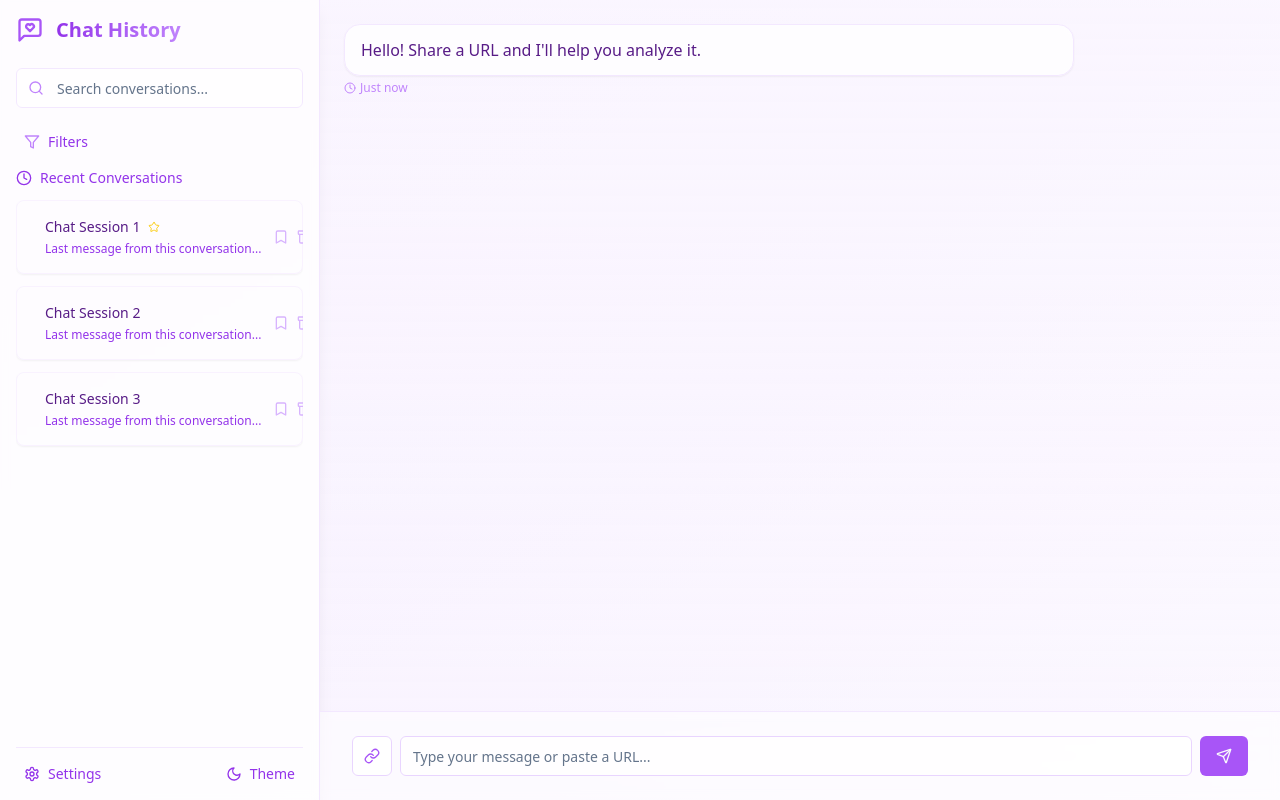
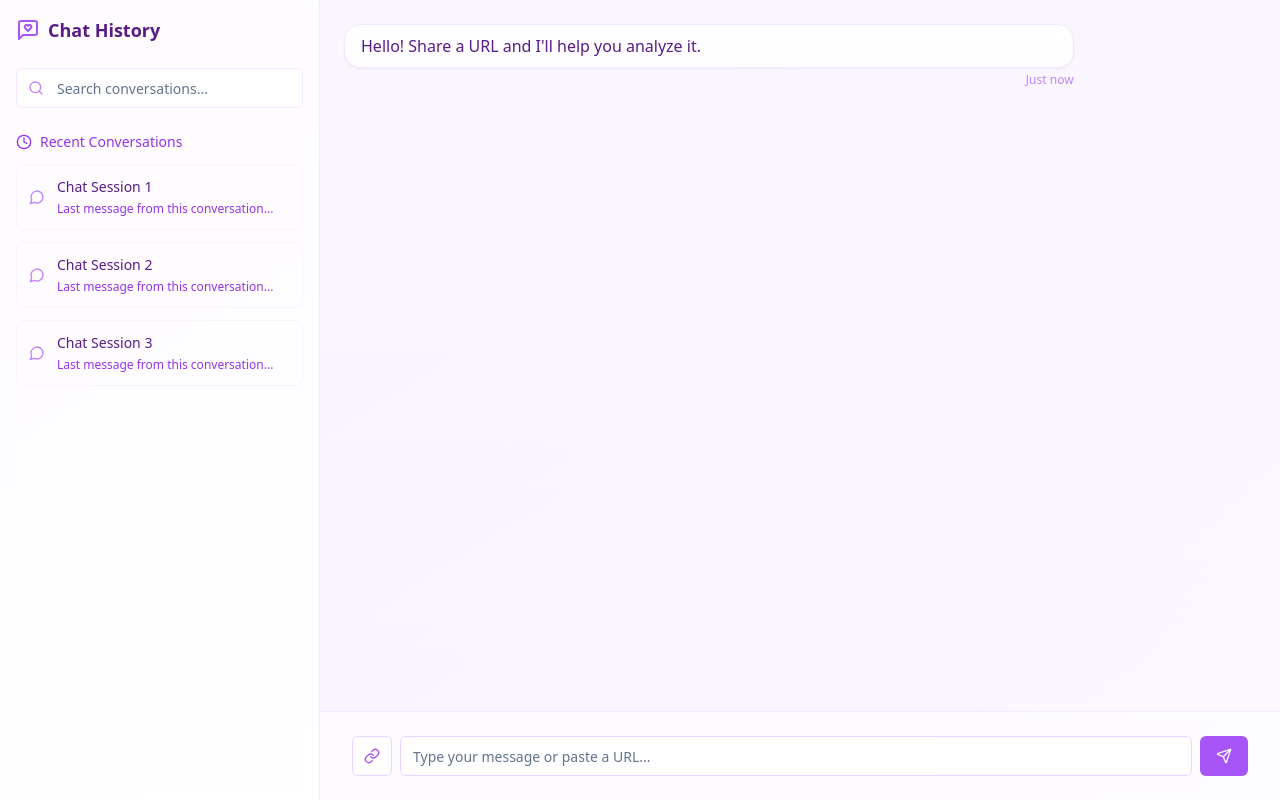
Before and after one commit to ChahraouiYasmin/serene-scribe-nexus, a React (Vite) app: page / in a window 1280 px wide. Built offline with nearby package versions, Linux system fonts and the light colour scheme.

Commit message:
Reverted to commit d1a01a7203943b3e129bacb0f574d0a80893a66e

```diff
--- a/src/components/MessageBubble.tsx
+++ b/src/components/MessageBubble.tsx
@@ -1,7 +1,6 @@
 
 import { cn } from "@/lib/utils";
 import { motion } from "framer-motion";
-import { Clock, CheckCheck, Link } from "lucide-react";
 
 interface MessageBubbleProps {
   message: string;
@@ -16,42 +15,21 @@ export const MessageBubble = ({ message, isUser, timestamp }: MessageBubbleProps
       animate={{ opacity: 1, translateY: 0 }}
       transition={{ duration: 0.3 }}
       className={cn(
-        "max-w-[80%] mb-4 group",
+        "max-w-[80%] mb-4",
         isUser ? "ml-auto" : "mr-auto"
       )}
     >
       <div className={cn(
-        "rounded-2xl px-4 py-3 shadow-sm backdrop-blur-sm relative group",
+        "rounded-2xl px-4 py-2 shadow-sm backdrop-blur-sm",
         isUser
           ? "bg-gradient-to-r from-purple-500 to-purple-600 text-white"
           : "bg-white/80 text-purple-900 border border-purple-100"
       )}>
         <p className="leading-relaxed">{message}</p>
-        {message.includes("http") && (
-          <Link className={cn(
-            "absolute -top-2 -right-2 h-4 w-4",
-            isUser ? "text-white/70" : "text-purple-400"
-          )} />
-        )}
       </div>
-      <div className={cn(
-        "flex items-center gap-1 mt-1",
-        isUser ? "justify-end" : "justify-start"
-      )}>
-        <Clock className={cn(
-          "h-3 w-3",
-          isUser ? "text-purple-300" : "text-purple-400"
-        )} />
-        <span className={cn(
-          "text-xs",
-          isUser ? "text-purple-300" : "text-purple-400"
-        )}>
-          {timestamp}
-        </span>
-        {isUser && (
-          <CheckCheck className="h-3 w-3 text-purple-300 ml-1" />
-        )}
-      </div>
+      <span className="text-xs text-purple-400 mt-1 block text-right">
+        {timestamp}
+      </span>
     </motion.div>
   );
 };
--- a/src/components/Sidebar.tsx
+++ b/src/components/Sidebar.tsx
@@ -1,6 +1,6 @@
 
 import { useState } from "react";
-import { Search, Clock, MessageCircle, MessageSquareHeart, Star, Bookmark, Archive, Settings, Moon, Filter } from "lucide-react";
+import { Search, Clock, MessageCircle, MessageSquareHeart } from "lucide-react";
 import { Input } from "./ui/input";
 import { cn } from "@/lib/utils";
 import { motion } from "framer-motion";
@@ -9,26 +9,21 @@ export const Sidebar = () => {
   const [searchTerm, setSearchTerm] = useState("");
 
   return (
-    <div className="w-80 border-r border-purple-100 bg-white/70 backdrop-blur-sm p-4 flex flex-col h-full shadow-lg">
+    <div className="w-80 border-r border-purple-100 bg-white/70 backdrop-blur-sm p-4 flex flex-col h-full">
       <div className="mb-6">
-        <div className="flex items-center gap-3 mb-6">
-          <MessageSquareHeart className="h-7 w-7 text-purple-500" />
-          <h2 className="text-xl font-semibold bg-gradient-to-r from-purple-600 to-purple-400 bg-clip-text text-transparent">Chat History</h2>
+        <div className="flex items-center gap-2 mb-6">
+          <MessageSquareHeart className="h-6 w-6 text-purple-500" />
+          <h2 className="text-lg font-semibold text-purple-900">Chat History</h2>
         </div>
-        <div className="relative group">
-          <Search className="absolute left-3 top-1/2 transform -translate-y-1/2 h-4 w-4 text-purple-400 group-hover:text-purple-600 transition-colors" />
+        <div className="relative">
+          <Search className="absolute left-3 top-1/2 transform -translate-y-1/2 h-4 w-4 text-purple-400" />
           <Input
             value={searchTerm}
             onChange={(e) => setSearchTerm(e.target.value)}
             placeholder="Search conversations..."
-            className="pl-10 border-purple-100 focus:border-purple-200 bg-white/50 hover:bg-white/70 transition-all"
+            className="pl-10 border-purple-100 focus:border-purple-200 bg-white/50"
           />
         </div>
-      </div>
-
-      <div className="flex items-center gap-2 px-2 mb-4">
-        <Filter className="h-4 w-4 text-purple-400" />
-        <span className="text-sm font-medium text-purple-600">Filters</span>
       </div>
 
       <div className="flex-1 overflow-y-auto space-y-3">
@@ -43,43 +38,25 @@ export const Sidebar = () => {
             animate={{ opacity: 1, y: 0 }}
             transition={{ delay: i * 0.1 }}
             className={cn(
-              "p-4 rounded-lg cursor-pointer transition-all",
+              "p-3 rounded-lg cursor-pointer transition-all",
               "hover:bg-purple-50/50 group",
-              "border border-purple-100/50 shadow-sm hover:shadow-md"
+              "border border-purple-100/50"
             )}
           >
             <div className="flex items-center gap-3">
-              <MessageCircle className="h-5 w-5 text-purple-400 group-hover:text-purple-500" />
+              <MessageCircle className="h-4 w-4 text-purple-400 group-hover:text-purple-500" />
               <div className="flex-1">
-                <h3 className="text-sm font-medium text-purple-900 mb-1 flex items-center gap-2">
+                <h3 className="text-sm font-medium text-purple-900 mb-1">
                   Chat Session {i}
-                  {i === 1 && <Star className="h-3 w-3 text-yellow-400" />}
                 </h3>
                 <p className="text-xs text-purple-600 truncate">
                   Last message from this conversation...
                 </p>
               </div>
-              <div className="flex gap-2">
-                <Bookmark className="h-4 w-4 text-purple-300 hover:text-purple-500 transition-colors" />
-                <Archive className="h-4 w-4 text-purple-300 hover:text-purple-500 transition-colors" />
-              </div>
             </div>
           </motion.div>
         ))}
       </div>
-
-      <div className="mt-4 pt-4 border-t border-purple-100">
-        <div className="flex items-center justify-between px-2">
-          <div className="flex items-center gap-2 text-purple-600 hover:text-purple-700 cursor-pointer">
-            <Settings className="h-4 w-4" />
-            <span className="text-sm">Settings</span>
-          </div>
-          <div className="flex items-center gap-2 text-purple-600 hover:text-purple-700 cursor-pointer">
-            <Moon className="h-4 w-4" />
-            <span className="text-sm">Theme</span>
-          </div>
-        </div>
-      </div>
     </div>
   );
 };
--- a/src/components/UrlPreview.tsx
+++ b/src/components/UrlPreview.tsx
@@ -1,5 +1,5 @@
 
-import { Globe, ExternalLink, Link as LinkIcon } from "lucide-react";
+import { Globe, ExternalLink } from "lucide-react";
 import { motion } from "framer-motion";
 
 interface UrlPreviewProps {
@@ -14,29 +14,24 @@ export const UrlPreview = ({ url, title, description }: UrlPreviewProps) => {
       initial={{ scale: 0.95, opacity: 0 }}
       animate={{ scale: 1, opacity: 1 }}
       transition={{ type: "spring", stiffness: 300, damping: 20 }}
-      className="w-full max-w-2xl p-4 rounded-lg bg-gradient-to-br from-white/80 to-purple-50/80 backdrop-blur-sm border border-purple-100 shadow-sm hover:shadow-md transition-all duration-300 group"
+      className="w-full max-w-2xl p-4 rounded-lg bg-white/70 backdrop-blur-sm border border-purple-100 shadow-sm hover:shadow-md transition-all duration-300 group"
     >
       <a
         href={url}
         target="_blank"
         rel="noopener noreferrer"
-        className="flex items-center gap-4 no-underline"
+        className="flex items-center gap-3 no-underline"
       >
-        <div className="bg-gradient-to-br from-purple-100 to-purple-50 rounded-full p-3 group-hover:scale-105 transition-transform">
+        <div className="bg-purple-50 rounded-full p-2">
           <Globe className="h-6 w-6 text-purple-500" />
         </div>
         <div className="flex-1">
-          <div className="flex items-center gap-2 mb-1">
-            <LinkIcon className="h-3 w-3 text-purple-400" />
-            <h3 className="text-lg font-medium text-purple-900 flex items-center gap-2">
-              {title || new URL(url).hostname}
-              <ExternalLink className="h-4 w-4 text-purple-400 opacity-0 group-hover:opacity-100 transition-opacity" />
-            </h3>
-          </div>
-          {description && (
-            <p className="text-purple-600 text-sm leading-relaxed">{description}</p>
-          )}
-          <span className="text-xs text-purple-500 mt-2 block opacity-70">{url}</span>
+          <h3 className="text-lg font-medium text-purple-900 mb-1 flex items-center gap-2">
+            {title || new URL(url).hostname}
+            <ExternalLink className="h-4 w-4 text-purple-400 opacity-0 group-hover:opacity-100 transition-opacity" />
+          </h3>
+          {description && <p className="text-purple-600 text-sm">{description}</p>}
+          <span className="text-xs text-purple-500 mt-1 block">{url}</span>
         </div>
       </a>
     </motion.div>
```
